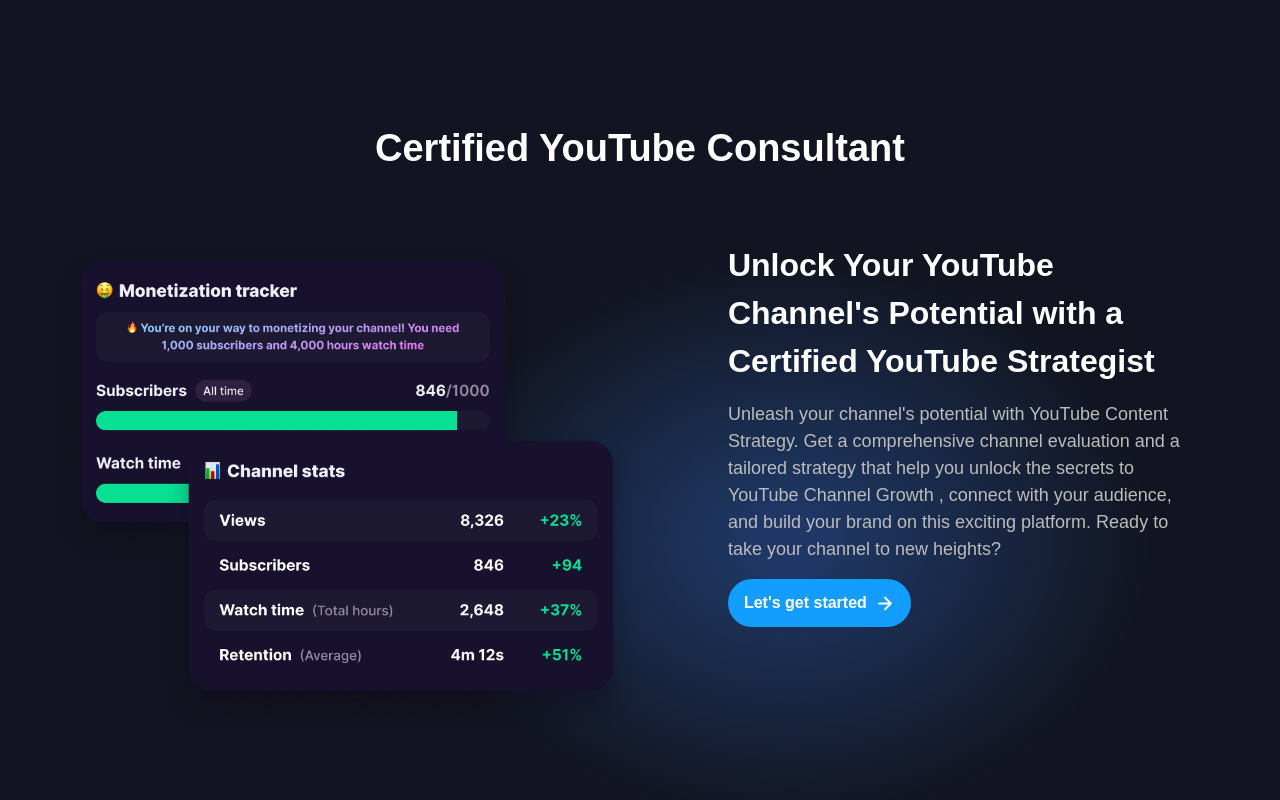
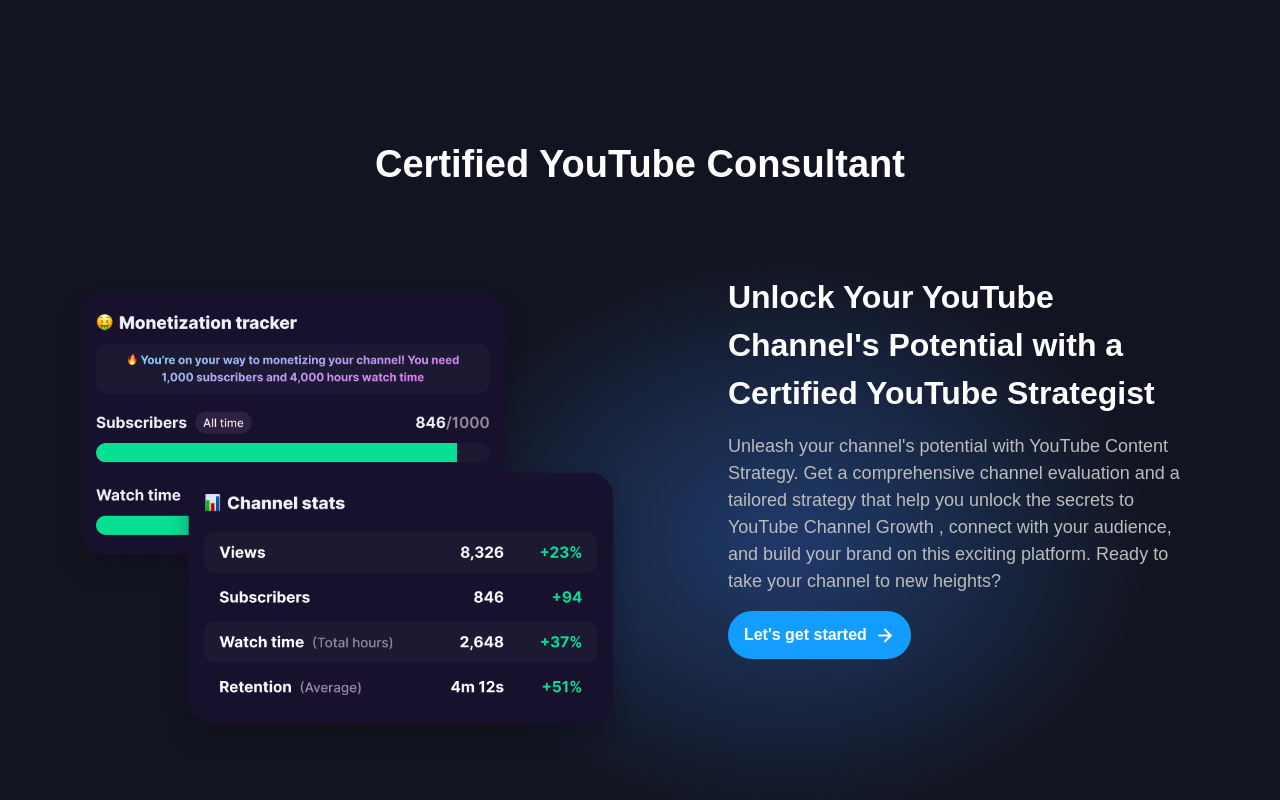
Before and after one commit to EngrRaheel/DawoodProud_com, a Next.js app: page / in a window 1280 px wide. Shown: the part 1480-2280 px from the top of the page. Built offline with nearby package versions, Linux system fonts and the light colour scheme; a web font is replaced by a local one.

Commit message:
2nd commit

```diff
--- a/components/Services components/ServiceCard.jsx
+++ b/components/Services components/ServiceCard.jsx
@@ -7,7 +7,7 @@
 function ServiceCard({ heading, heading2, para, btntext, bgColor, link }) {
     return (
         <div className={`w-full min-h-[100vh] font-Inter text-white  relative ${bgColor} bg_blur_red`}>
-            <div className="w-full max-w-[1172px] h-full flex flex-col items-center mx-auto space-y-14 md:space-y-16">
+            <div className="w-full max-w-[1172px] h-full flex flex-col items-center mx-auto mt-4 space-y-12 md:space-y-20">
                 <h1 className=' max-w-auto md:max-w-[580px] font-extrabold text-[28px] md:text-[38px] lg:text-[38px] text-center'>{heading}</h1>
                 <div className='flex flex-col md:flex-row justify-between item'>
                     <div className='flex-1 mb-14 md:mb-0'>
--- a/components/Services components/ServiceCards.jsx
+++ b/components/Services components/ServiceCards.jsx
@@ -4,7 +4,7 @@
 import ReviewSlider from "../../components/ReviewSlider/RatingsSlider";
 function ServiceCards() {
     return (
-        <div>
+        <div className='flex flex-col lg:gap-8'>
             <ServiceCard heading={"Certified YouTube Consultant"}
                 heading2={`Unlock Your YouTube Channel${"'"}s Potential with a Certified YouTube Strategist`}
                 para={`Unleash your channel${"'"}s potential with YouTube Content Strategy. Get a comprehensive channel evaluation and a tailored strategy that help you unlock the secrets to YouTube Channel Growth , connect with your audience, and build your brand on this exciting platform. Ready to take your channel to new heights? `}
--- a/src/pages/index.jsx
+++ b/src/pages/index.jsx
@@ -19,7 +19,6 @@
       <YtSlider />
       <ServiceCards />
       <TrustPilotReview />
-      {/* <BoostYTV /> */}
       <SuperchargeYT />
       <Footer />
 
```
